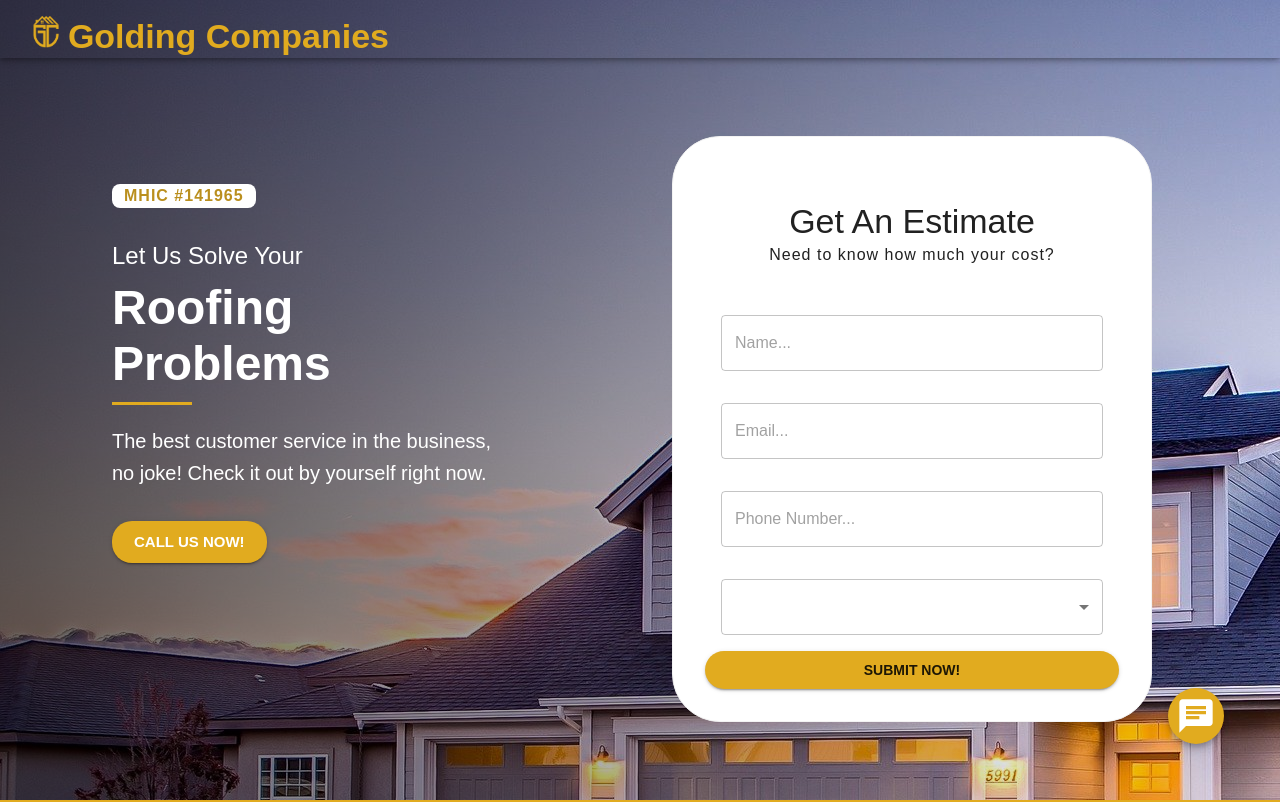
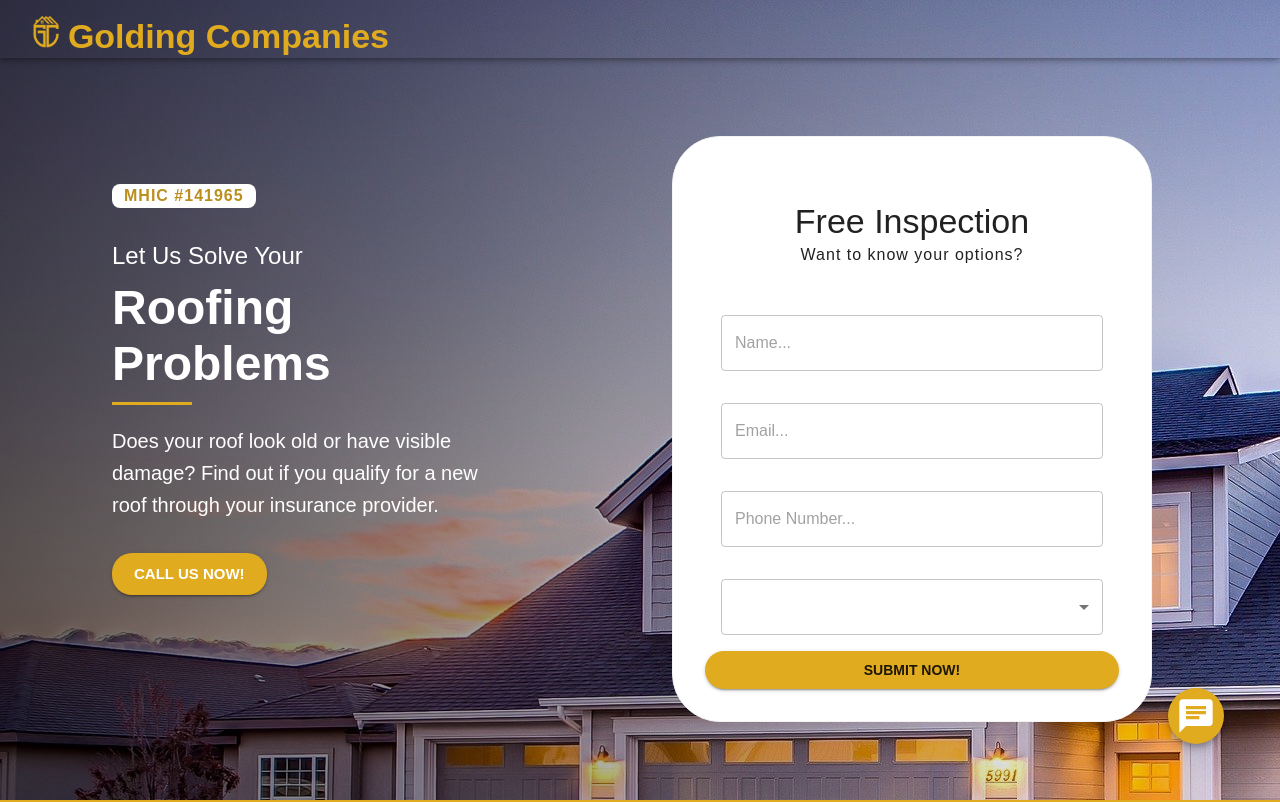
Before and after one commit to ryan0626-bit/golding, a React (Create React App) app in the folder frontend/: page / in a window 1280 px wide. Shown: the top 802 px of the page. Built offline with nearby package versions, Linux system fonts and the light colour scheme.

Commit message:
Change Wording

```diff
--- a/frontend/src/home/main-tile/Intro.js
+++ b/frontend/src/home/main-tile/Intro.js
@@ -91,7 +91,8 @@ export default function Intro() {
       </Typography>
       <Seprator remWidth="5" />
       <Typography className={classes.textStyle} variant="h6">
-        The best customer service in the business, no joke! Check it out by yourself right now.
+        Does your roof look old or have visible damage? Find out if you qualify for a new roof
+        through your insurance provider.
       </Typography>
 
       <Button
--- a/frontend/src/home/main-tile/Request.js
+++ b/frontend/src/home/main-tile/Request.js
@@ -92,9 +92,9 @@ export default function App() {
   return (
     <div className={classes.root}>
       <div className={classes.estimate}>
-        <Typography variant="h4">Get An Estimate</Typography>
+        <Typography variant="h4">Free Inspection </Typography>
         <div>
-          <Typography>Need to know how much your cost?</Typography>
+          <Typography>Want to know your options?</Typography>
         </div>
       </div>
       <TextField
```
